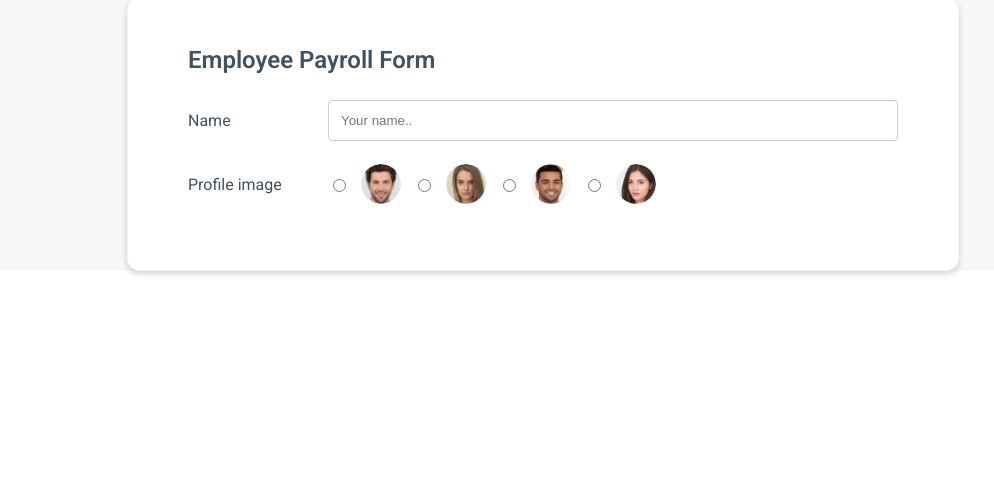
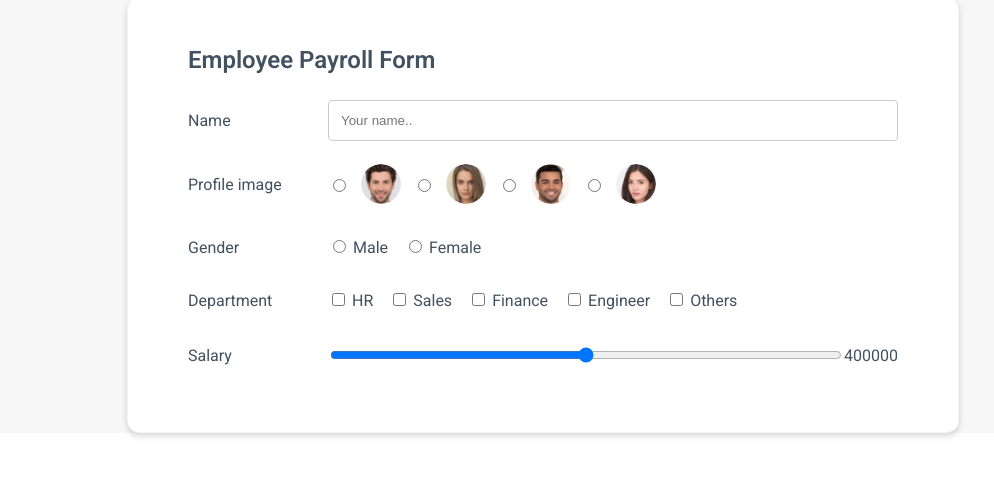
Before and after one commit to vivek0330/EmployeePayRollApp, a plain HTML site: page employeeAppjs/index.html in a window 1280 px wide. Shown: the part 83-560 px from the top of the page, without its empty margins (97-1091 px from the left). Drawn offline with Linux system fonts and the light colour scheme.

Commit message:
Add: Gender Department Salary input box

```diff
--- a/employeeAppjs/index.html
+++ b/employeeAppjs/index.html
@@ -100,7 +100,83 @@
             </label>
           </div>
         </div>
+        <!-- UC 4 -->
+        <div class="row-content">
+          <label class="label text" for="gender">Gender</label>
+          <div>
+            <input type="radio" id="male" name="gender" value="Male" required />
+            <label class="text" for="male">Male</label>
+            <input
+              type="radio"
+              id="female"
+              name="gender"
+              value="Female"
+              required
+            />
+            <label class="text" for="female">Female</label>
+          </div>
+        </div>
+        <div class="row-content">
+          <label class="label text" for="department">Department</label>
+          <div>
+            <input
+              class="checkbox"
+              type="checkbox"
+              id="hr"
+              name="department"
+              value="HR"
+            />
+            <label class="text" for="hr">HR</label>
+            <input
+              class="checkbox"
+              type="checkbox"
+              id="sales"
+              name="department"
+              value="Sales"
+            />
+            <label class="text" for="sales">Sales</label>
+            <input
+              class="checkbox"
+              type="checkbox"
+              id="finance"
+              name="department"
+              value="Finance"
+            />
+            <label class="text" for="finance">Finance</label>
+            <input
+              class="checkbox"
+              type="checkbox"
+              id="engineer"
+              name="department"
+              value="Engineer"
+            />
+            <label class="text" for="er">Engineer</label>
+            <input
+              class="checkbox"
+              type="checkbox"
+              id="others"
+              name="department"
+              value="Others"
+            />
+            <label class="text" for="others">Others</label>
+          </div>
+        </div>
+        <div class="row-content">
+          <label class="label text" for="salary">Salary</label>
+          <input
+            class="input"
+            type="range"
+            name="salary"
+            id="salary"
+            min="300000"
+            max="500000"
+            step="100"
+            value="400000"
+          />
+          <output class="salary-output text" for="salary">400000</output>
+        </div>
       </form>
     </div>
+    <script src="../js/validate.js"></script>
   </body>
 </html>
```
